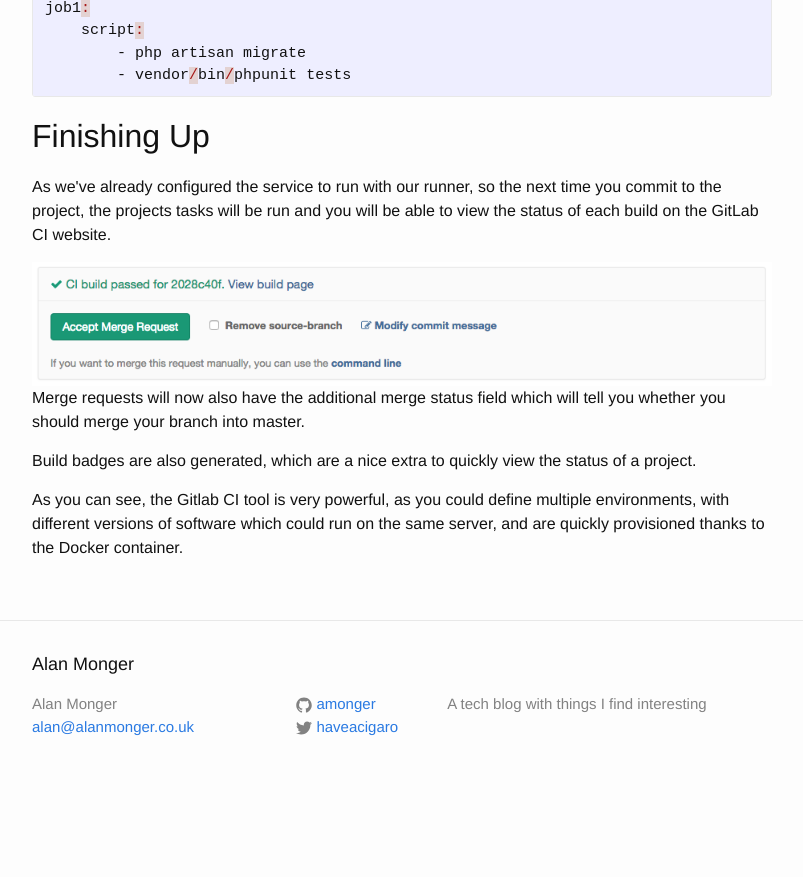
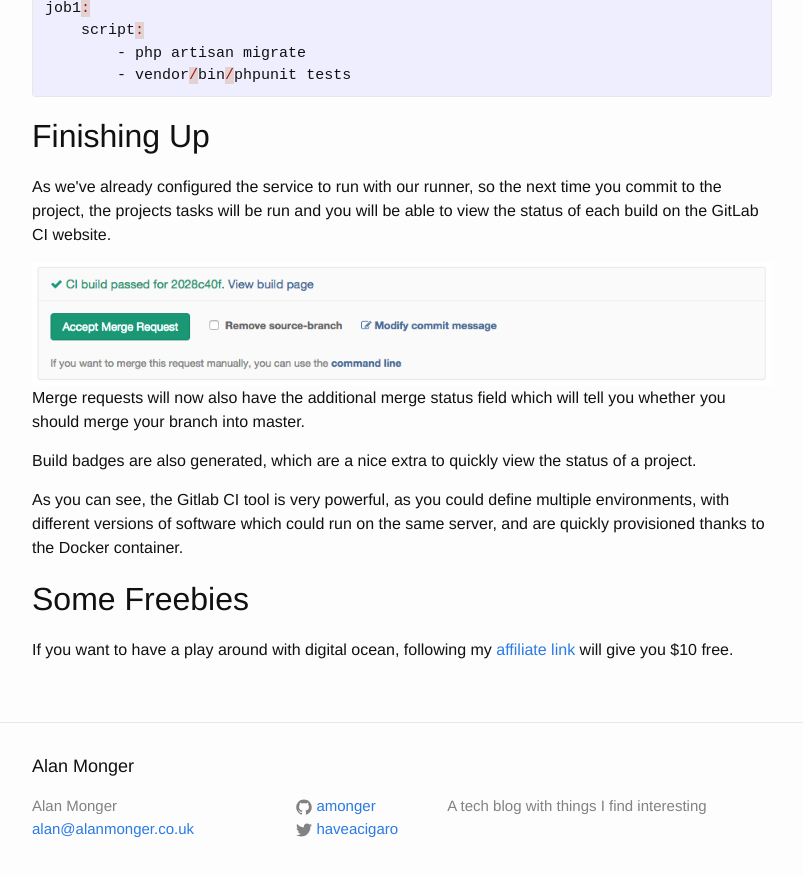
Before and after one commit to amonger/amonger.github.io, a Jekyll site: the page built from _posts/2015-08-13-continuous-integration-with-gitlab-ci.html, in a window 1280 px wide and 900 px high, scrolled down 4743 px. Shown: the top 877 px of the window, without its empty margins (238-1041 px from the left). Built offline with Jekyll 4.4.1, drawn with Linux system fonts in a browser that asks for light colours; comment, search, counter and statistics services are not loaded; before the commit the page ends 5541 px from its top, so only the background shows below that.

Commit message:
Add affiliate link

```diff
--- a/_posts/2015-08-13-continuous-integration-with-gitlab-ci.html
+++ b/_posts/2015-08-13-continuous-integration-with-gitlab-ci.html
@@ -231,3 +231,8 @@ Build badges are also generated, which are a nice extra to quickly view the stat
 </p><p>
 As you can see, the Gitlab CI tool is very powerful, as you could define multiple environments, with different versions of software which could run on the same server, and are quickly provisioned thanks to the Docker container.
 </p>
+
+<h2>Some Freebies</h2>
+<p>
+    If you want to have a play around with digital ocean, following my <a href="https://www.digitalocean.com/?refcode=72661a1914c1" target="_blank" onclick="ga('send', 'event', 'referal', 'click', 'Digital Ocean', '25');">affiliate link</a> will give you $10 free.
+</p>
```
